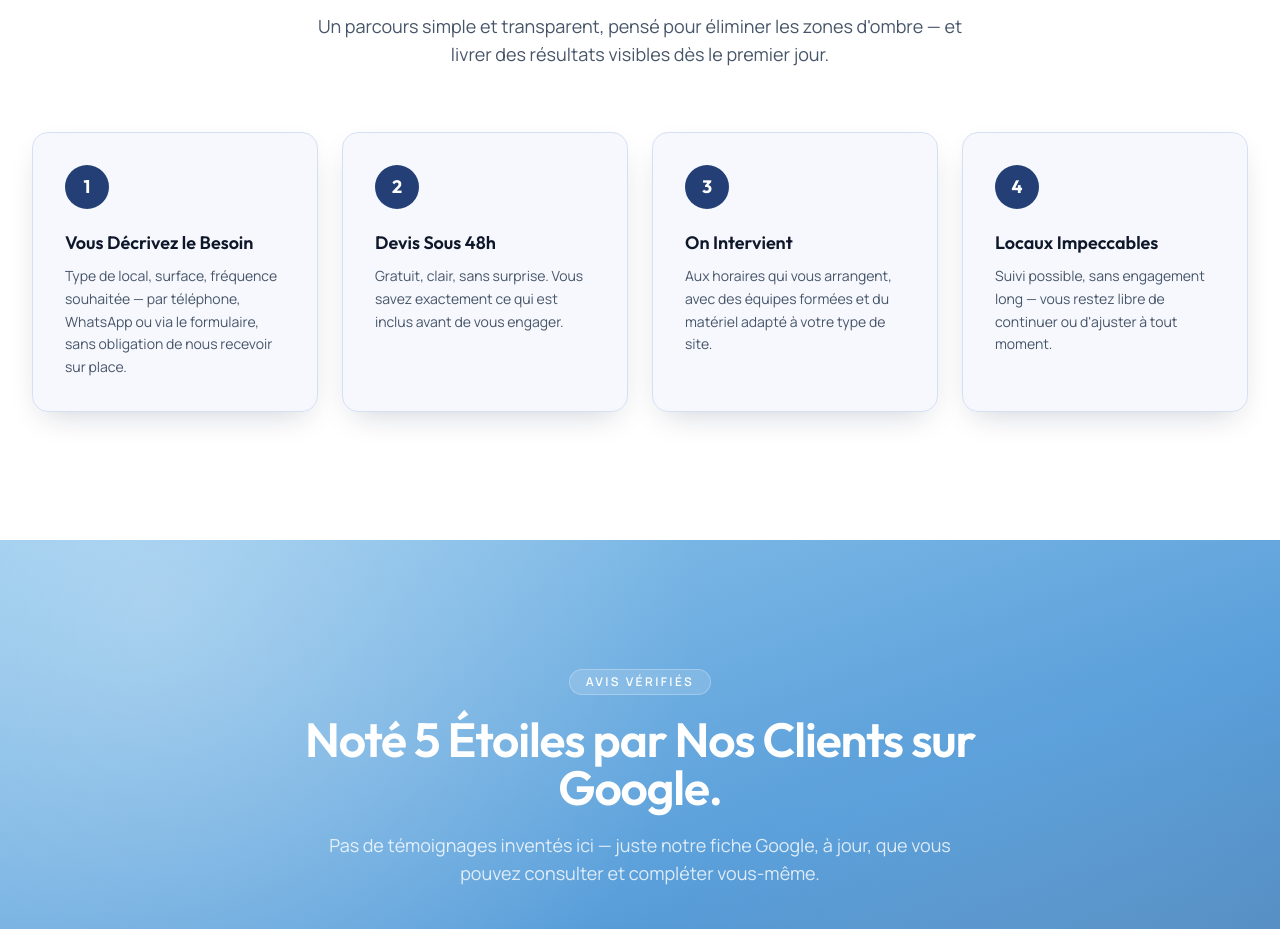
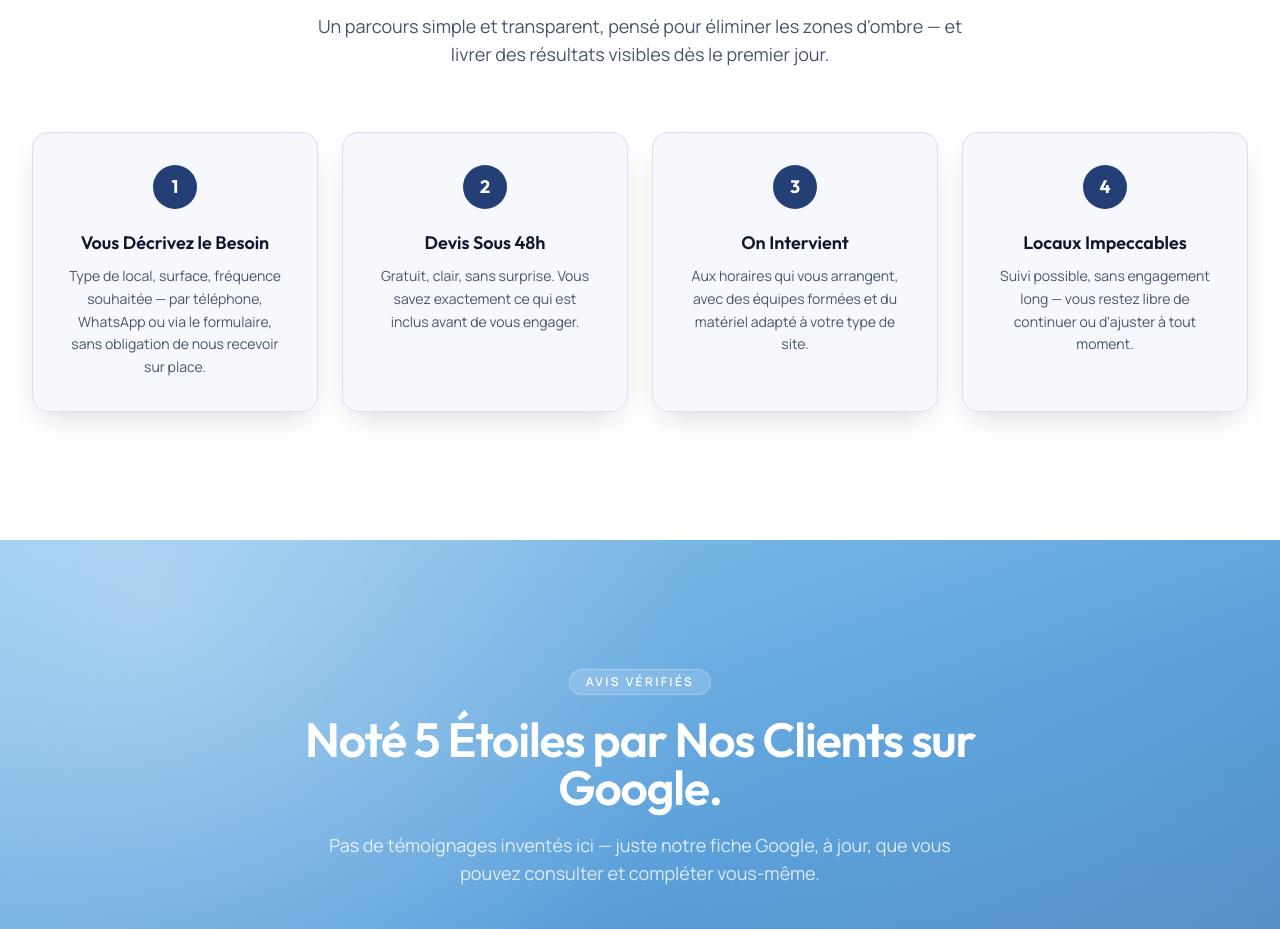
Before and after one commit to CKMSERVICES/ckm-services-site, a Next.js app: page / in a window 1280 px wide. Shown: the part 4640-5569 px from the top of the page. Built offline with nearby package versions, Linux system fonts and the light colour scheme; no server answers.

Commit message:
Update Process.tsx

```diff
--- a/components/Process.tsx
+++ b/components/Process.tsx
@@ -21,7 +21,7 @@ d&apos;ombre — et livrer des résultats visibles dès le premier jour.
 <div className="mt-16 grid grid-cols-1 gap-6 sm:grid-cols-2 lg:grid-cols-4">
 {processSteps.map((step, index) => (
 <ScrollReveal key={step.step} delay={index * 0.1}>
-<div className="tint-card h-full">
+<div className="tint-card flex h-full flex-col items-center text-center">
 <div className="flex h-11 w-11 items-center justify-center rounded-full bg-sapphire-700 font-display text-lg font-bold text-white">
 {index + 1}
 </div>
```
